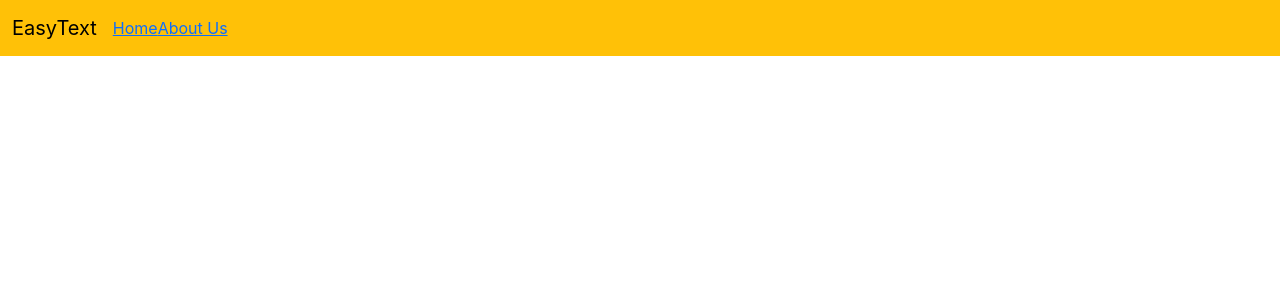
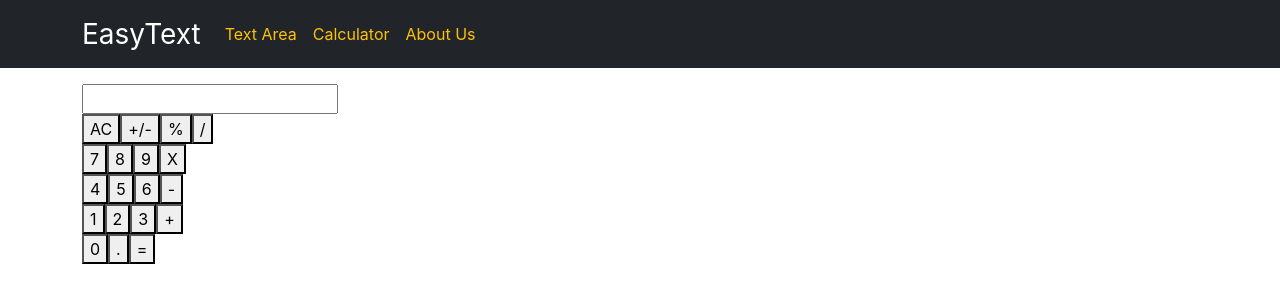
Before and after one commit to mdpatil46/my-app, a React (Create React App) app: page /calculator in a window 1280 px wide. Shown: the top 302 px of the page. Built offline with nearby package versions, Linux system fonts and the light colour scheme.

Commit message:
15/12/23 till 6:5

```diff
--- a/src/App.js
+++ b/src/App.js
@@ -1,6 +1,7 @@
 
 import './App.css';
 import About from './component/About';
+import Calculator from './component/Calculator';
 import Navbar from './component/Navbar';
 import TextForm from './component/TextFrom';
 import { BrowserRouter as Router, Routes, Route } from 'react-router-dom';
@@ -12,6 +13,7 @@ function App() {
     <div className="container my-3" >
     <Routes>
    <Route path="/textForm" element={<TextForm/>}/>
+   <Route path="/calculator" element={<Calculator/>}/>
     <Route path="/about"  element={<About/>} />
     </Routes>
     </div>
--- /dev/null
+++ b/src/component/Calculator.js
@@ -0,0 +1,49 @@
+import React from 'react'
+
+function Calculator() {
+
+    function addInput(value) {
+        document.getElementById('myinput').value += value;
+    }
+
+    function claculateValue() {
+      let expression = document.getElementById('myinput').value;
+    let calculate = new Function('return ' + expression.replace(/(\d)([+\-*/])/g, '$1 $2'));
+        let result = calculate();
+        document.getElementById('myinput').value = result;
+
+    }
+    function clearinput() {
+        document.getElementById('myinput').value = '';
+    }
+
+  return (
+    <>
+      <div>
+        <input type="text" id='myinput'/><br />
+        <button onClick={clearinput}>AC</button>
+        <button onClick={()=>addInput('+')}>+/-</button>
+        <button onClick={()=>addInput('%')}>%</button>
+        <button onClick={()=>addInput('/')}>/</button><br />
+        <button onClick={()=>addInput(7)}>7</button>
+        <button onClick={()=>addInput(8)}>8</button>
+        <button onClick={()=>addInput(9)}>9</button>
+        <button onClick={()=>addInput('*')}>X</button><br />
+        <button onClick={()=>addInput(4)} >4</button>
+        <button onClick={()=>addInput(5)}>5</button>
+        <button onClick={()=>addInput(6)}>6</button>
+        <button onClick={()=>addInput('-')}>-</button><br />
+        <button onClick={()=>addInput(1)}>1</button>
+        <button onClick={()=>addInput(2)}>2</button>
+        <button onClick={()=>addInput(3)}>3</button>
+        <button onClick={()=>addInput('+')}>+</button><br />
+        <button onClick={()=>addInput(0)}>0</button>
+        <button onClick={()=>addInput('.')}>.</button>
+        <button onClick={claculateValue}>=</button>
+
+      </div>
+    </>
+  )
+}
+
+export default Calculator
--- a/src/component/Navbar.js
+++ b/src/component/Navbar.js
@@ -1,41 +1,55 @@
-import React from 'react'
-import PropTypes from 'prop-types'
-import { Link } from 'react-router-dom'
-
-
+import React from "react";
+import PropTypes from "prop-types";
+import { Link } from "react-router-dom";
 
 export default function Navbar(props) {
   return (
-    <div>
-      <nav className="navbar navbar-expand-lg navbar-warning bg-warning ">
-        <div className="container-fluid">
-          <Link className="navbar-brand" to="/">{props.title}</Link>
-          <button className="navbar-toggler" type="button" data-bs-toggle="collapse" data-bs-target="#navbarSupportedContent" aria-controls="navbarSupportedContent" aria-expanded="false" aria-label="Toggle navigation">
+    <nav className="navbar navbar-expand-lg navbar-dark bg-dark">
+    <div className="container">
+      <Link className="navbar-brand" to="/">
+       <span className="font-weight-bold fs-3"> {props.title}</span>
+      </Link>
+      <button
+        className="navbar-toggler"
+        type="button"
+        data-toggle="collapse"
+        data-target="#navbarSupportedContent"
+        aria-controls="navbarSupportedContent"
+        aria-expanded="false"
+        aria-label="Toggle navigation"
+      >
         <span className="navbar-toggler-icon"></span>
       </button>
       <div className="collapse navbar-collapse" id="navbarSupportedContent">
-            <ul className="navbar-nav me-auto mb-2 mb-lg-0">
+        <ul className="navbar-nav ml-auto">
           <li className="nav-item">
-                <Link className="nav-a active" aria-current="page" to="textForm"
-                  color='blue'> <span className="yellow-text">Home</span></Link>
+            <Link className="nav-link" to="/textForm">
+              <span className="text-warning">Text Area</span>
+            </Link>
           </li>
           <li className="nav-item">
-                <Link className="nav-a" to="About">{props.about}</Link>
+            <Link className="nav-link" to="/calculator">
+              <span className="text-warning">Calculator</span>
+            </Link>
+          </li>
+          <li className="nav-item">
+            <Link className="nav-link" to="/about">
+              <span className="text-warning">{props.about}</span>
+            </Link>
           </li>
         </ul>
       </div>
     </div>
   </nav>
-    </div>
-  )
+  );
 }
 
 Navbar.propTypes = {
   title: PropTypes.string.isRequired,
-  as: PropTypes.string.isRequired
-}
+  as: PropTypes.string.isRequired,
+};
 
 Navbar.defaultProps = {
-  title: 'Set Default Title',
-  as: "set default a"
+  title: "Set Default Title",
+  as: "set default a",
 };
--- a/src/component/TextFrom.js
+++ b/src/component/TextFrom.js
@@ -55,7 +55,7 @@ import React, { useState } from 'react'
         <button className="btn btn-primary mx-2" onClick={MyUcamelclick}> Convert Upper Camel </button>
         <button className="btn btn-primary mx-2" onClick={MyRemoveclick}>Remove Extra Spaces </button>
         <button className="btn btn-primary mx-2" onClick={MyCopyclick}>Copy Text </button>
-        <button className="btn btn-primary mx-2" onClick={MyClearclick}>Clear</button>
+        <button className="btn btn-outline-danger mx-2" onClick={MyClearclick}>Clear</button>
 
 
 
```
Lines whose indentation alone changed are shown as unchanged.
